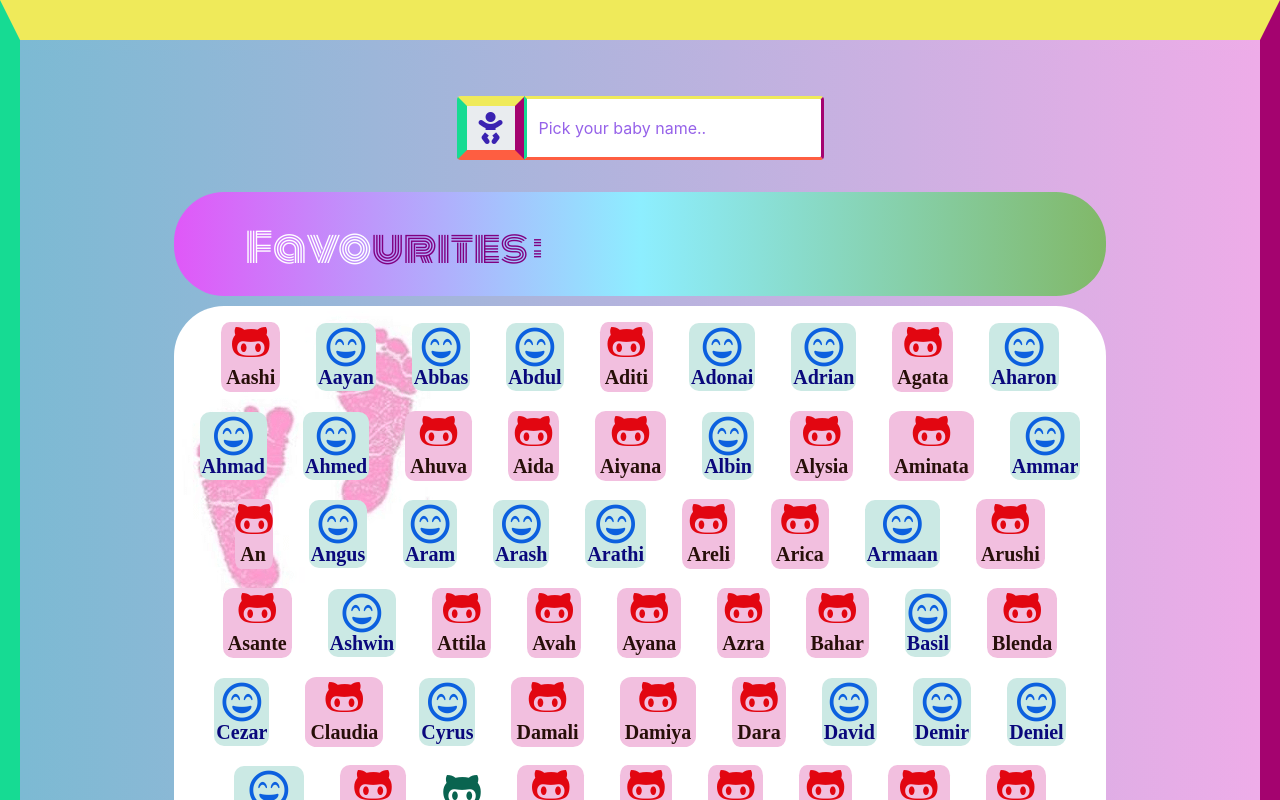
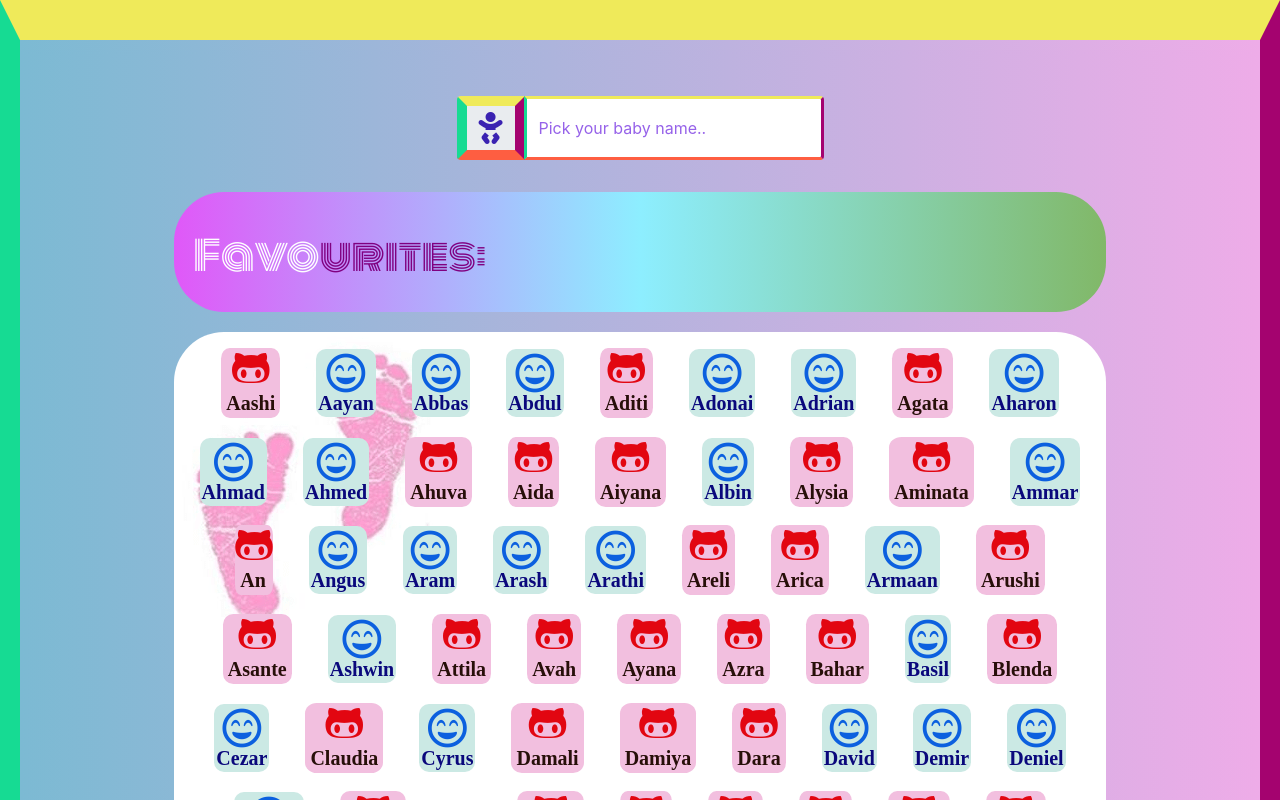
Before and after one commit to ellietms/Baby-names-react, a React (Create React App) app: page / in a window 1280 px wide. Shown: the top 800 px of the page. Built offline with nearby package versions, Linux system fonts and the light colour scheme.

Commit message:
fix favourite

```diff
--- a/src/App.css
+++ b/src/App.css
@@ -84,7 +84,7 @@ h1{
   display: flex;
   flex-wrap: wrap;
   padding-top: 1rem;
-  margin-bottom: 10px;
+  margin-bottom: 20px;
   border-radius: 50px;
   background-image: linear-gradient(to right,rgb(224, 88, 248),rgb(141, 238, 255), rgb(129, 184, 104));
   ;
--- a/src/components/Favourites.js
+++ b/src/components/Favourites.js
@@ -3,7 +3,7 @@ import React from 'react';
 const Favourites = ({filterNames,handleFilterClick}) => {
     return(
       <div className="favoriteContainer">
-      <h1 className="favourites mx-5"><p className="mt-3 ml-4" style={{color:'#fff'}}>Favo</p><p className="mt-3" style={{color:"purple"}} >urites : </p></h1>
+      <h1 className="favourites p-2 mx-2"><p className="mt-3 ml-1 d-flex " style={{color:'#fff'}}>Favo</p><p className="mt-3 mr-1" style={{color:"purple"}} >urites: </p></h1>
        {filterNames.sort((a, b) => (a.name > b.name ? 1 : -1)).map((element,index) => {
           if (element.sex === "f") {
             return (
```
